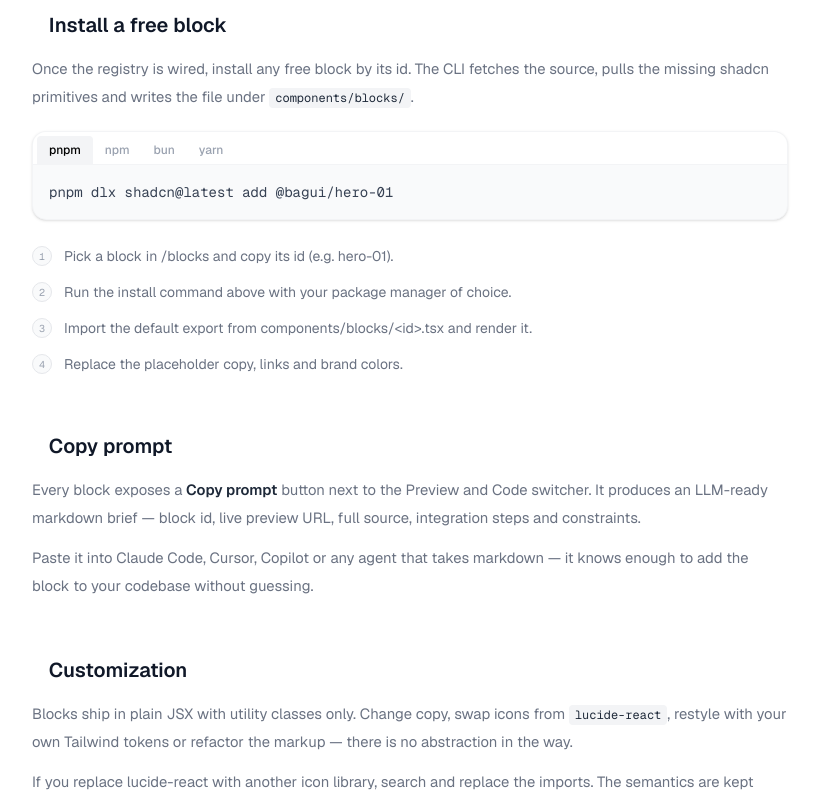
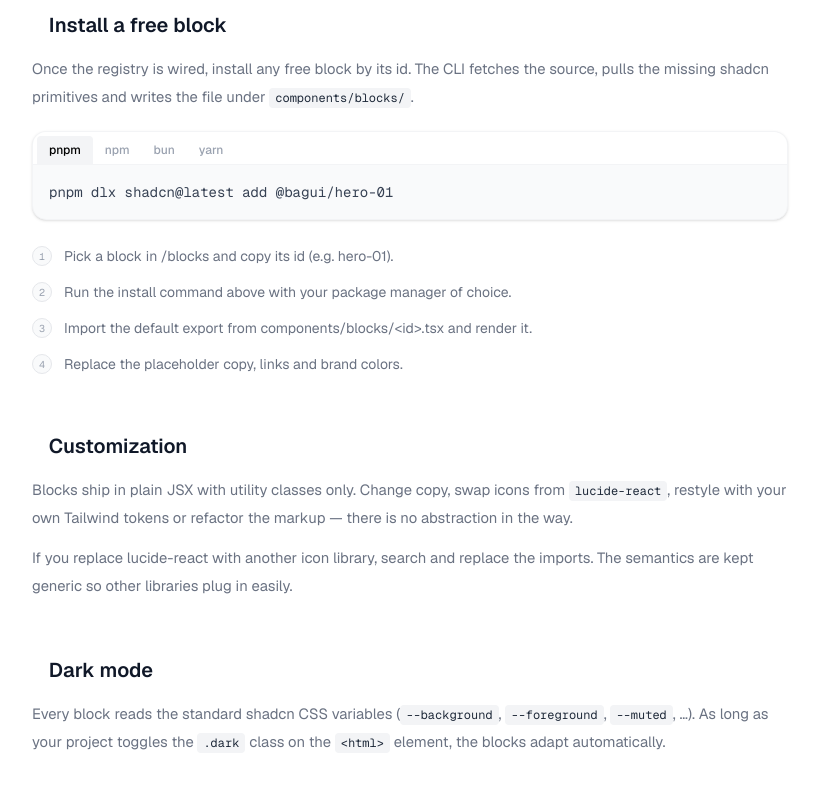
Before and after one commit to anelkabag/bag-ui, a Next.js app: page /docs in a window 1280 px wide. Shown: the part 1162-1959 px from the top of the page, without its empty margins (240-1059 px from the left). Built offline with nearby package versions, Linux system fonts and the light colour scheme.

Commit message:
update page docs

```diff
--- a/app/docs/page.tsx
+++ b/app/docs/page.tsx
@@ -24,7 +24,6 @@ const SECTIONS: Section[] = [
     { id: "requirements",       label: "Requirements" },
     { id: "register-namespace", label: "Register the namespace" },
     { id: "install-a-block",    label: "Install a free block" },
-    { id: "copy-prompt",        label: "Copy prompt" },
     { id: "customization",      label: "Customization" },
     { id: "dark-mode",          label: "Dark mode" },
     { id: "updates",            label: "Updates" },
@@ -420,22 +419,6 @@ export default function DocsPage() {
                             </ol>
                         </section>
 
-                        {/* Copy prompt */}
-                        <section id="copy-prompt">
-                            <SectionHeading id="copy-prompt">Copy prompt</SectionHeading>
-                            <Prose>
-                                Every block exposes a{" "}
-                                <strong className="text-gray-800 font-semibold">Copy prompt</strong>{" "}
-                                button next to the Preview and Code switcher. It produces an LLM-ready
-                                markdown brief — block id, live preview URL, full source, integration
-                                steps and constraints.
-                            </Prose>
-                            <p className="text-gray-500 text-[0.925rem] leading-7 mt-3">
-                                Paste it into Claude Code, Cursor, Copilot or any agent that takes
-                                markdown — it knows enough to add the block to your codebase without guessing.
-                            </p>
-                        </section>
-
                         {/* Customization */}
                         <section id="customization">
                             <SectionHeading id="customization">Customization</SectionHeading>
```
